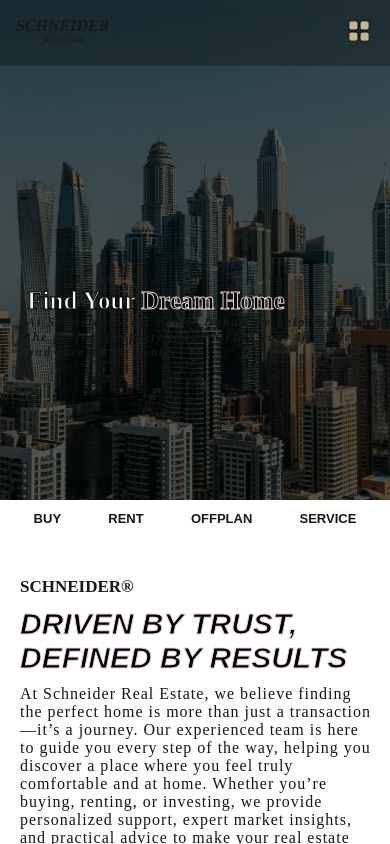
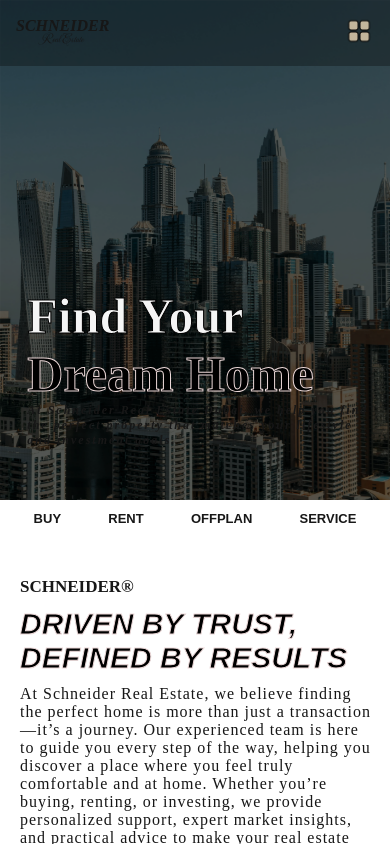
Before and after one commit to Hawinf/SCHNEIDER-Real-Estate, a Next.js app: page / in a window 390 px wide. Shown: the top 844 px of the page. Built offline with nearby package versions, Linux system fonts and the light colour scheme.

Commit message:
fixing header tittle

```diff
--- a/src/components/header/header.css
+++ b/src/components/header/header.css
@@ -100,10 +100,10 @@
         left: 7%;
     }
     .header-section h1 {
-        font-size: 25px;
+        font-size: 50px;
     }
     .header-section h1 span {
-        font-size: 25px;
+        font-size: 50px;
     }
     .header-section h4 {
         font-size: 12px;
```
